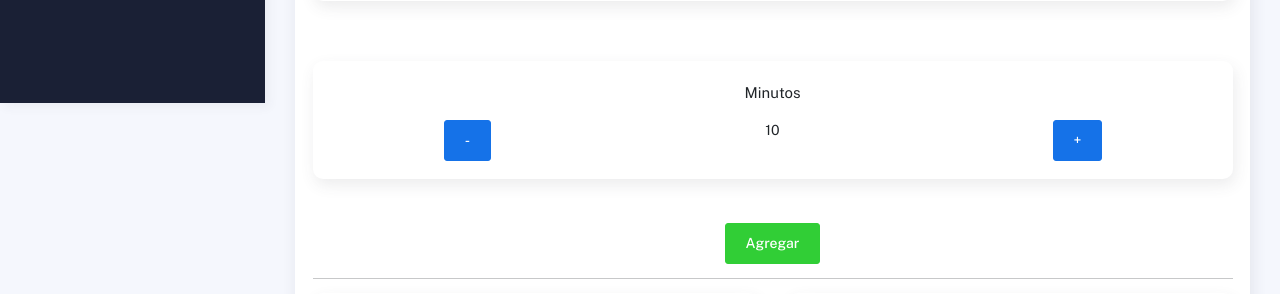
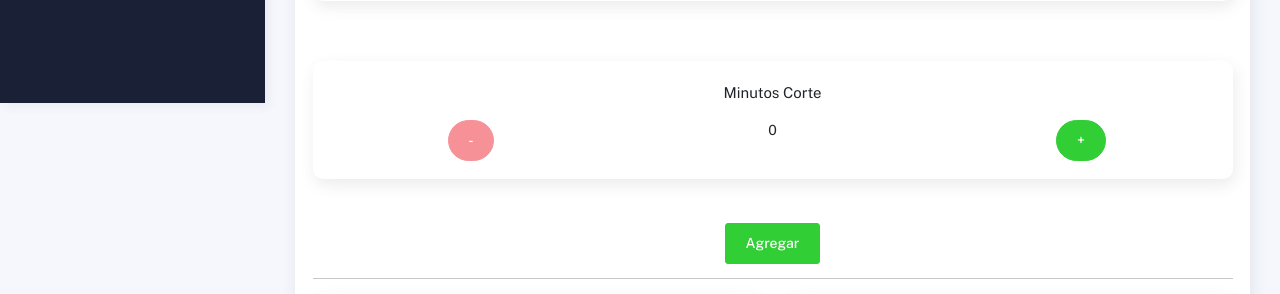
Before and after one commit to SantistebanJose/POS_libreria-rodri, a PHP site: page /venta.php in a window 1280 px wide. Shown: the part 697-991 px from the top of the page. Run offline with PHP 8.4, Linux system fonts and the light colour scheme; the visitor is signed in with stand-in values (Sample User, id 1); tables that the repository leaves empty or names only in its code hold one stand-in row (values such as "Sample post"); data that the repository does not hold is empty; some libraries are stand-ins or nearby versions.

Commit message:
add logica tiempo

```diff
--- a/assets/js/demo.js
+++ b/assets/js/demo.js
@@ -189,19 +189,6 @@ Circles.create({
 	styleText:    true
 })
 
-//Notify
-$.notify({
-	icon: 'icon-bell',
-	title: 'Kaiadmin',
-	message: 'Premium Bootstrap 5 Admin Dashboard',
-},{
-	type: 'secondary',
-	placement: {
-		from: "bottom",
-		align: "right"
-	},
-	time: 1000,
-});
 
 // Jsvectormap
 var world_map = new jsVectorMap({
--- a/cabecera.php
+++ b/cabecera.php
@@ -3,7 +3,7 @@
 session_start(); // Iniciar la sesión, necesario para usar $_SESSION
 
 // Verificar si el usuario ha iniciado sesión
-if (!isset($_SESSION['id']) || !isset($_SESSION['rol']) || !isset($_SESSION['nombre']) || !isset($_SESSION['correo'])) {
+if (!isset($_SESSION['id']) ) {
     // Si no ha iniciado sesión, redirigir a login.php
     header("Location: login.php");
     exit();
--- a/venta.php
+++ b/venta.php
@@ -130,23 +130,24 @@ if (isset($_GET['id'])) {
                         <div class="col-md-12">
                             <div class="card text-start">
                                 <div class="card-body text-center">
-                                    <p class="card-text ">Minutos</p>
+                                    <p class="card-text ">Minutos Corte</p>
                                     <div
                                         class="row">
-                                        <div class="col"><a
+                                        <div class="col"><button
                                                 name=""
-                                                id=""
-                                                class="btn btn-primary"
-                                                href="#"
-                                                role="button">-</a>
+                                                id="btn_menos"
+                                                class="btn btn-danger btn-round ms-2"
+                                                type="button"
+                                                role="button">-</button>
                                         </div>
-                                        <div class="col">10</div>
-                                        <div class="col"><a
+                                        <div   id="cantidad" class="col">10</div>
+                                        <div class="col"><button
                                                 name=""
-                                                id=""
-                                                class="btn btn-primary"
-                                                href="#"
-                                                role="button">+</a>
+                                                id="btn_mas"
+                                                type="button"
+                                                class="btn btn-success btn-round ms-2"
+
+                                                role="button">+</button>
                                         </div>
                                     </div>
                                 </div>
@@ -427,6 +428,43 @@ if (isset($_GET['id'])) {
 </script>
 
 
+<script>
+
+document.addEventListener("DOMContentLoaded", () => {
+    const btn_mas = document.getElementById('btn_mas');
+    const btn_menos = document.getElementById('btn_menos');
+    const cantidad = document.getElementById('cantidad');
+
+
+    cantidad.innerText = 0;
+    btn_menos.disabled = true;
+
+    // Evento para incrementar
+    btn_mas.addEventListener("click", () => {
+        btn_menos.disabled = false;
+        let valorActual = parseInt(cantidad.innerText) || 0;
+        if (valorActual > 0){
+            cantidad.innerText = valorActual + 1;
+        }else{
+            cantidad.innerText = 10;
+        }
+    });
+
+    // Evento para decrementar
+    btn_menos.addEventListener("click", () => {
+        let valorActual = parseInt(cantidad.innerText) || 0;
+        if (valorActual > 0) {
+            cantidad.innerText = valorActual - 1;
+            if (parseInt(cantidad.innerText) === 0) {
+                btn_menos.disabled = true;
+            }
+        }
+    });
+});
+
+
+</script>
+
 <?php
 include("pie.php");
 ?>
```
